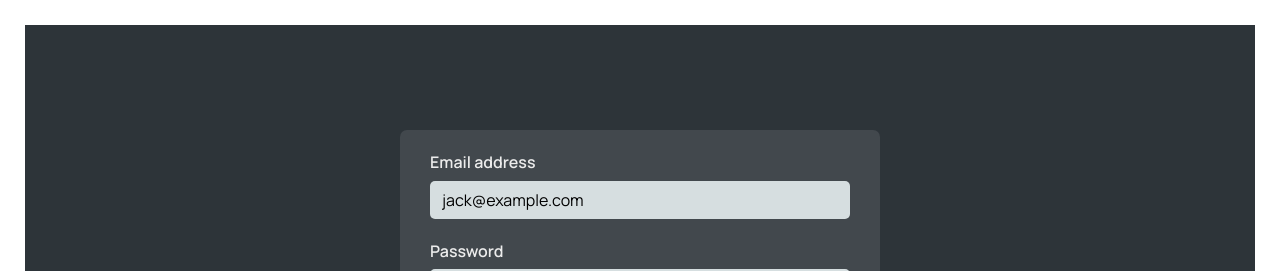
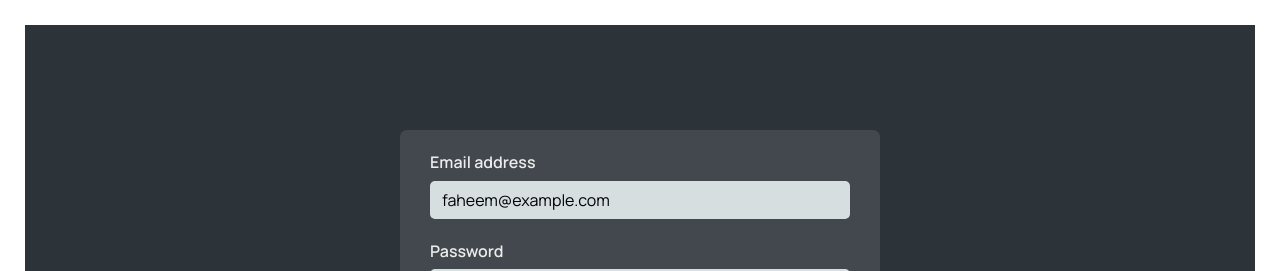
Before and after one commit to syedfaheem27/world-wise, a React (Vite) app: page /login in a window 1280 px wide. Shown: the top 271 px of the page. Built offline with nearby package versions, Linux system fonts and the light colour scheme; data requests are answered from the project's data file.

Commit message:
Add a favicon and title

```diff
--- a/index.html
+++ b/index.html
@@ -2,9 +2,9 @@
 <html lang="en">
   <head>
     <meta charset="UTF-8" />
-    <link rel="icon" type="image/svg+xml" href="/vite.svg" />
+    <link rel="icon" type="image/png" href="/public/icon.png" />
     <meta name="viewport" content="width=device-width, initial-scale=1.0" />
-    <title>World Wise</title>
+    <title>WorldWise // Keep track of your adventures</title>
   </head>
   <body>
     <div id="root"></div>
--- a/src/contexts/AuthContext.jsx
+++ b/src/contexts/AuthContext.jsx
@@ -1,9 +1,9 @@
 import { createContext, useContext, useReducer } from "react";
 
 const FAKE_USER = {
-  name: "Jack",
-  email: "jack@example.com",
-  password: "qwerty",
+  name: "Faheem",
+  email: "faheem@example.com",
+  password: "faheem",
   avatar: "https://i.pravatar.cc/100?u=zz",
 };
 
--- a/src/pages/Login.jsx
+++ b/src/pages/Login.jsx
@@ -5,8 +5,8 @@ import { useAuth } from "../contexts/AuthContext";
 import { useNavigate } from "react-router-dom";
 export default function Login() {
   // PRE-FILL FOR DEV PURPOSES
-  const [email, setEmail] = useState("jack@example.com");
-  const [password, setPassword] = useState("qwerty");
+  const [email, setEmail] = useState("faheem@example.com");
+  const [password, setPassword] = useState("faheem");
 
   const { login, isAuthenticated } = useAuth();
   const navigate = useNavigate();
```
